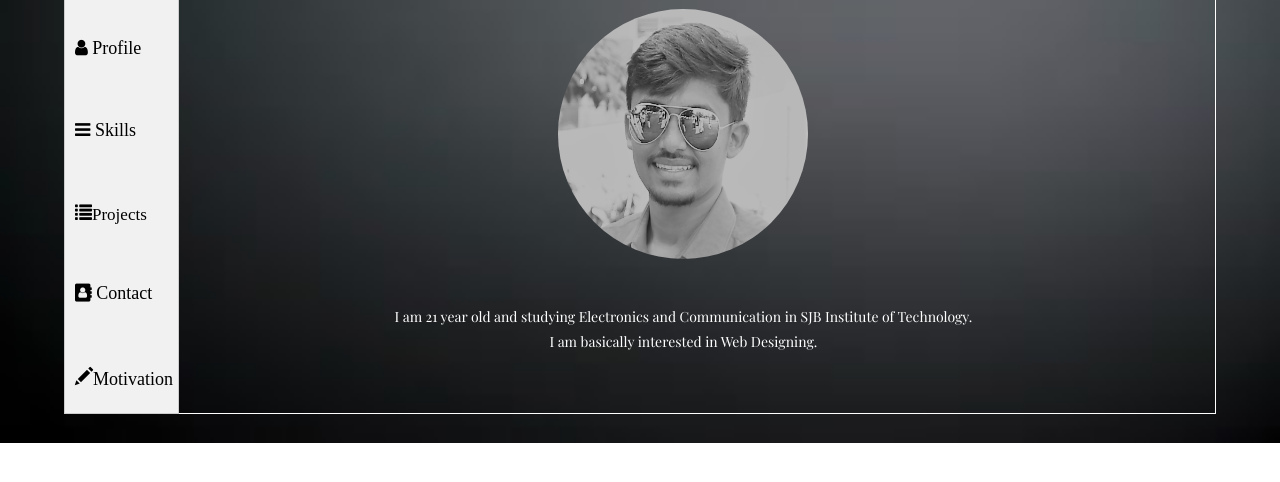
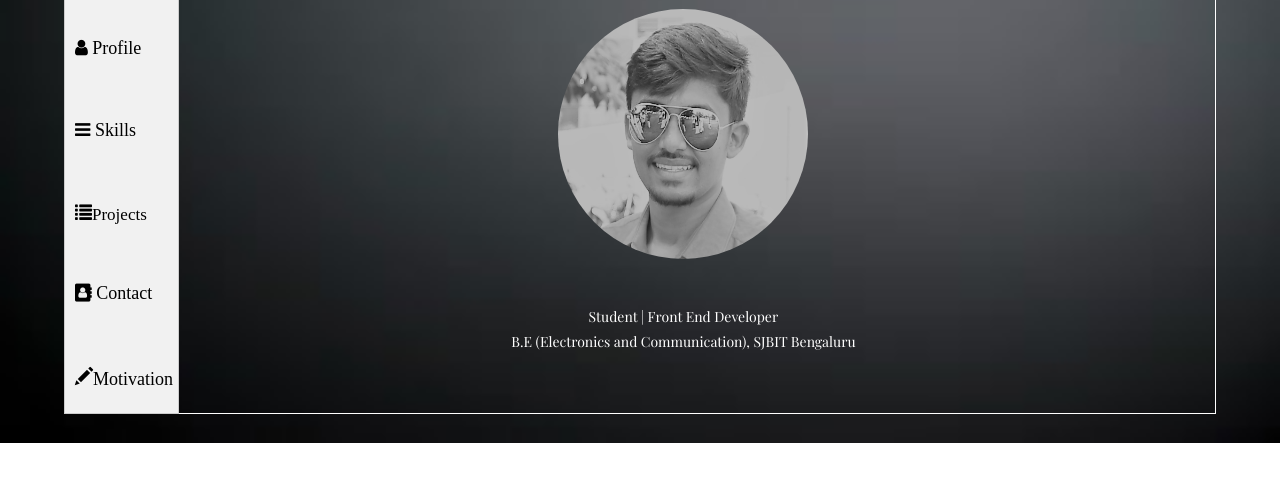
Before and after one commit to hemanthkumarp23/hemanthkumarp23.github.io, a plain HTML site: page profile.html in a window 1280 px wide. Shown: the part 194-676 px from the top of the page. Drawn offline with nearby package versions, Linux system fonts and the light colour scheme; a web font is replaced by a local one.

Commit message:
Small changes in Profile page

```diff
--- a/profile.html
+++ b/profile.html
@@ -61,8 +61,8 @@
 									<br>
 									<br>
 									<br>
-									<h5>I am 21 year old and studying Electronics and Communication in SJB Institute of Technology.</h5>
-										<h5>I am basically interested in Web Designing.	</h5>
+									<h5>Student | Front End Developer </h5>
+									<h5>B.E (Electronics and Communication), SJBIT Bengaluru</h5>
 						</div>
 				</div>
 
```
Also changed, not shown: Hem.jpg (added).
